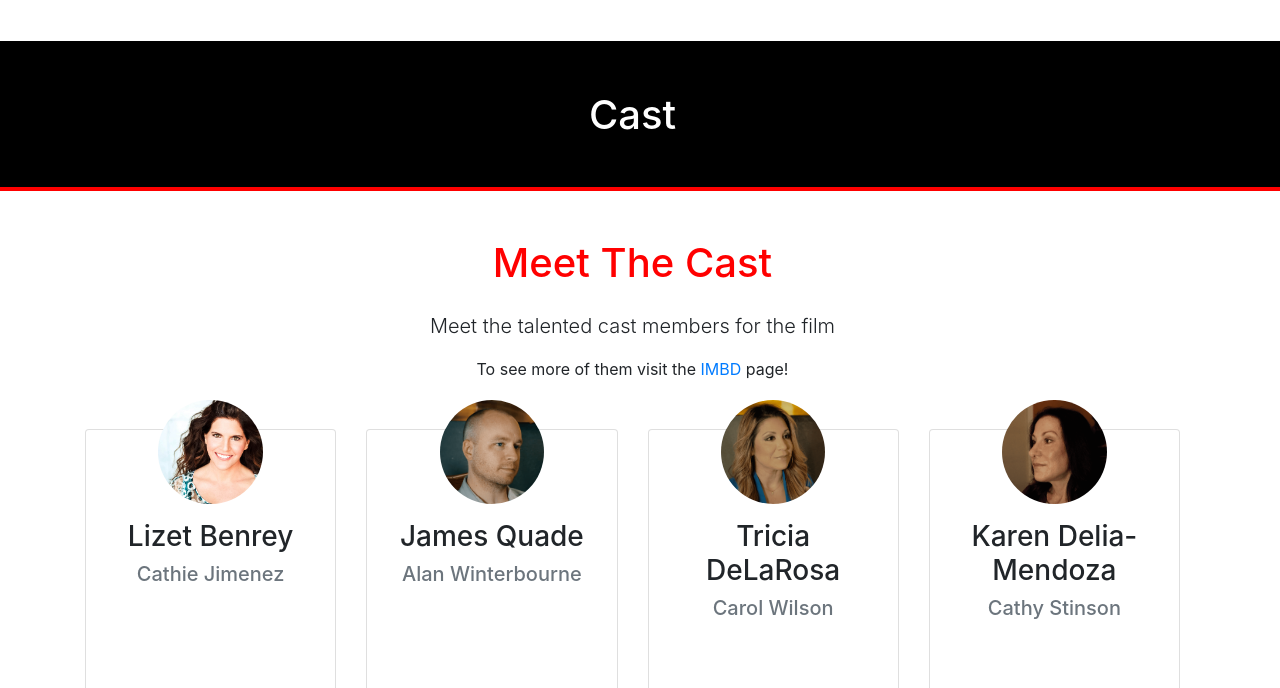
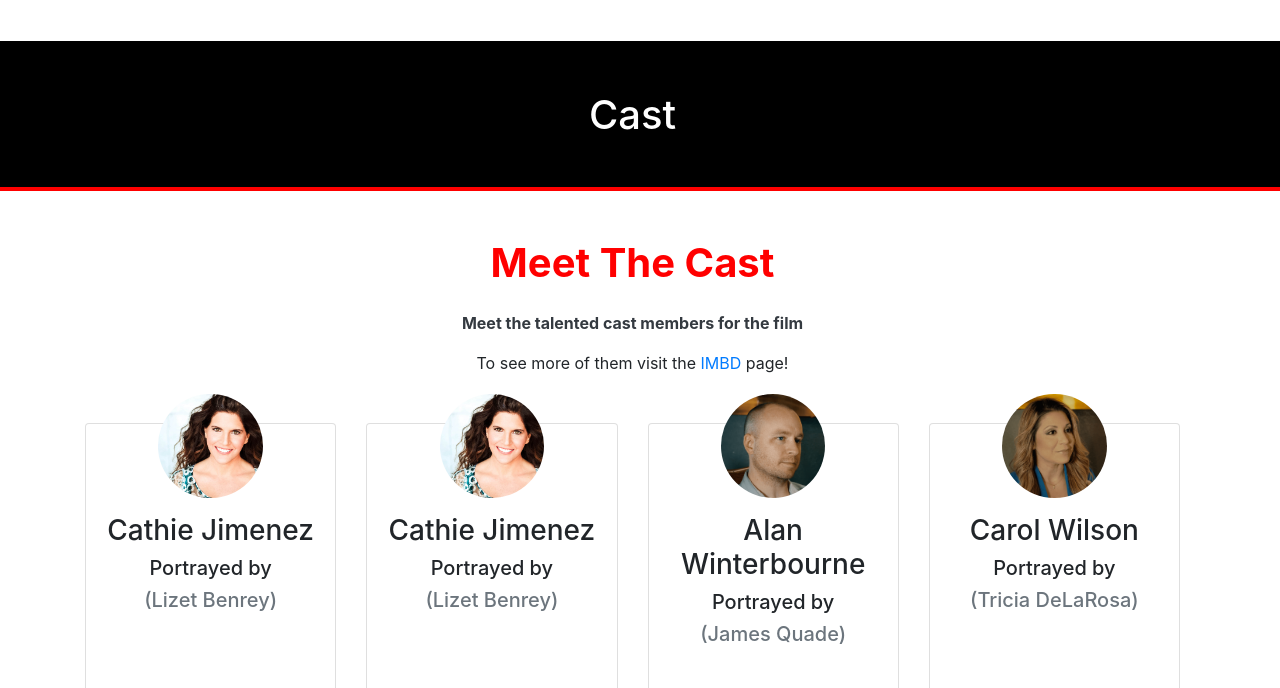
Before and after one commit to grantastro/OxnardEDDFilm, a website: page dist/index.html in a window 1280 px wide. Shown: the part 2112-2800 px from the top of the page. Drawn offline with nearby package versions, Linux system fonts and the light colour scheme; some packages are replaced by stand-ins of ours; a script that the page names is missing.

Commit message:
Update commit

```diff
--- a/dist/index.html
+++ b/dist/index.html
@@ -272,9 +272,9 @@
           <div class="col">
             <div class="info-header mb-5">
               <h1 class="text-primary-red pb-3">
-                Meet The Cast
+                <strong>Meet The Cast</strong>
               </h1>
-              <p class="lead">
+              <p class="text-dark font-weight-bold">
                 Meet the talented cast members for the film
               </p>
               <p>
@@ -294,8 +294,34 @@
                   alt=""
                   class="img-fluid rounded-circle w-50 mb-3"
                 />
-                <h3>Lizet Benrey</h3>
-                <h5 class="text-muted">Cathie Jimenez</h5>
+                <h3>Cathie Jimenez</h3>
+                <h5>Portrayed by</h5>
+                <h5 class="text-muted">(Lizet Benrey)</h5>
+                <div class="d-flex justify-content-center">
+                  <div class="p-4">
+                    <a
+                      href="https://www.imdb.com/name/nm2080954/?ref_=tt_cl_t3"
+                      target="_blank"
+                    >
+                      <i class="fab fa-imdb fa-3x"></i>
+                    </a>
+                  </div>
+                </div>
+              </div>
+            </div>
+          </div>
+
+          <div class="col-lg-3 col-md-6">
+            <div class="card">
+              <div class="card-body">
+                <img
+                  src="img/lizet.jpg"
+                  alt=""
+                  class="img-fluid rounded-circle w-50 mb-3"
+                />
+                <h3>Cathie Jimenez</h3>
+                <h5>Portrayed by</h5>
+                <h5 class="text-muted">(Lizet Benrey)</h5>
                 <div class="d-flex justify-content-center">
                   <div class="p-4">
                     <a
@@ -318,8 +344,9 @@
                   alt=""
                   class="img-fluid rounded-circle w-50 mb-3"
                 />
-                <h3>James Quade</h3>
-                <h5 class="text-muted">Alan Winterbourne</h5>
+                <h3>Alan Winterbourne</h3>
+                <h5>Portrayed by</h5>
+                <h5 class="text-muted">(James Quade)</h5>
                 <div class="d-flex justify-content-center">
                   <div class="p-4">
                     <a
@@ -342,8 +369,9 @@
                   alt=""
                   class="img-fluid rounded-circle w-50 mb-3"
                 />
-                <h3>Tricia DeLaRosa</h3>
-                <h5 class="text-muted">Carol Wilson</h5>
+                <h3>Carol Wilson</h3>
+                <h5>Portrayed by</h5>
+                <h5 class="text-muted">(Tricia DeLaRosa)</h5>
                 <div class="d-flex justify-content-center">
                   <div class="p-4">
                     <a
@@ -366,8 +394,9 @@
                   alt=""
                   class="img-fluid rounded-circle w-50 mb-3"
                 />
-                <h3>Karen Delia-Mendoza</h3>
-                <h5 class="text-muted">Cathy Stinson</h5>
+                <h3>Cathie Stinson</h3>
+                <h5>Portrayed by</h5>
+                <h5 class="text-muted">(Karen Delia-Mendoza)</h5>
                 <div class="d-flex justify-content-center">
                   <div class="p-4">
                     <a
@@ -391,8 +420,9 @@
                   alt=""
                   class="img-fluid rounded-circle w-50 mb-3"
                 />
-                <h3>Vince Oliver</h3>
-                <h5 class="text-muted">Robert Vizcarra</h5>
+                <h3>Robert Vizcarra</h3>
+                <h5>Portrayed by</h5>
+                <h5 class="text-muted">(Vince Oliver)</h5>
                 <div class="d-flex justify-content-center">
                   <div class="p-4">
                     <a
@@ -415,8 +445,9 @@
                   alt=""
                   class="img-fluid rounded-circle w-50 mb-3"
                 />
-                <h3>Mark Anthony Cox</h3>
-                <h5 class="text-muted">David Keith</h5>
+                <h3>David Keith</h3>
+                <h5>Portrayed by</h5>
+                <h5 class="text-muted">(Mark Anthony Cox)</h5>
                 <div class="d-flex justify-content-center">
                   <div class="p-4">
                     <a
@@ -439,8 +470,9 @@
                   alt=""
                   class="img-fluid rounded-circle w-50 mb-3"
                 />
-                <h3>Frank Forbes</h3>
-                <h5 class="text-muted">Steve Vendt</h5>
+                <h3>Steve Vendt</h3>
+                <h5>Portrayed by</h5>
+                <h5 class="text-muted">(Frank Forbes)</h5>
                 <div class="d-flex justify-content-center">
                   <div class="p-4">
                     <a
@@ -463,8 +495,11 @@
                   alt=""
                   class="img-fluid rounded-circle w-50 mb-3"
                 />
-                <h3>Nestor Olivo</h3>
-                <h5 class="text-muted">Steve Vendt</h5>
+                <h3>Ray Gonzalez</h3>
+                <h5>Portrayed by</h5>
+                <h5 class="text-muted">
+                  (Nestor Olivo)
+                </h5>
                 <div class="d-flex justify-content-center">
                   <div class="p-4">
                     <a
```
Also changed, not shown: 1 other file.
